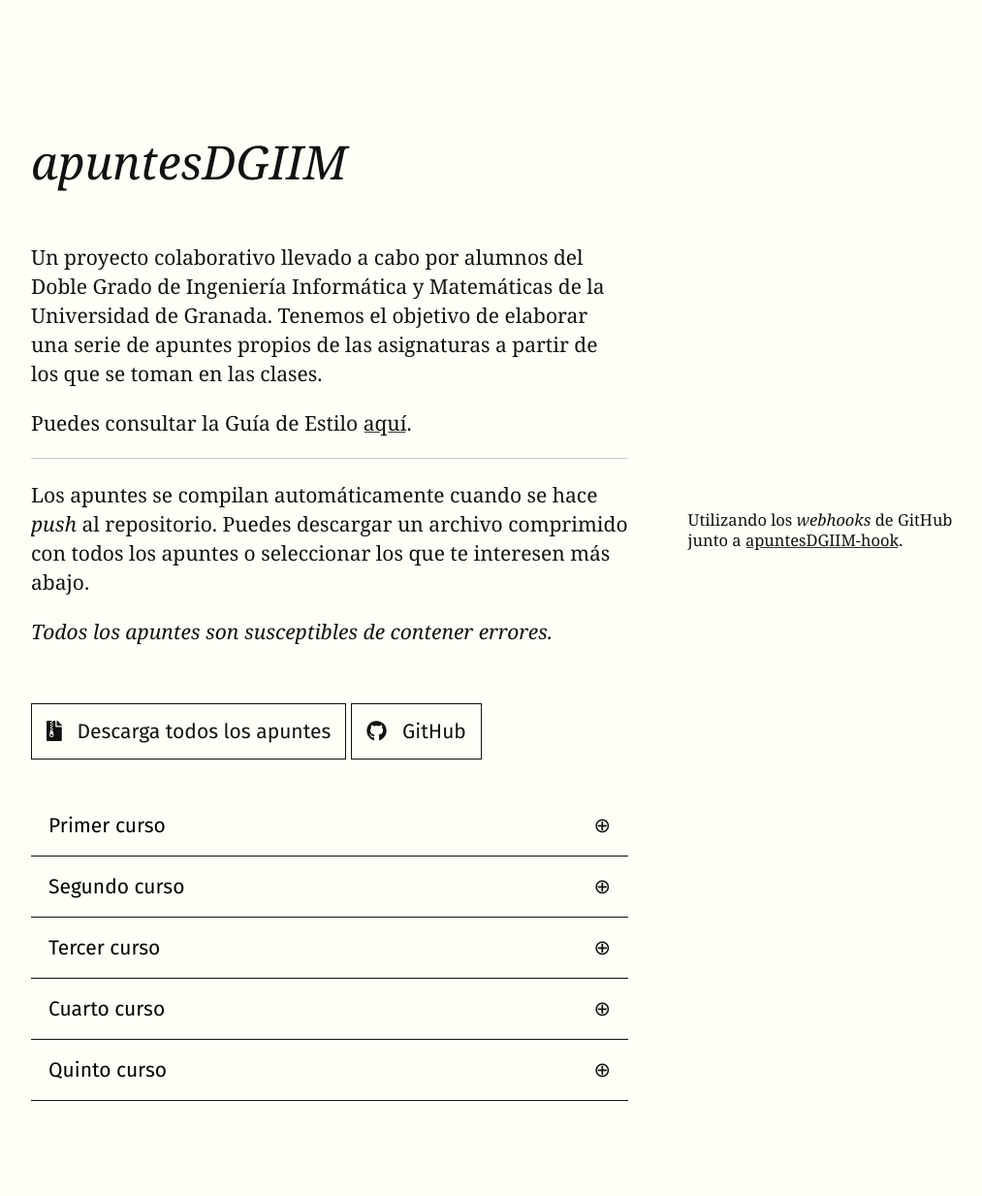
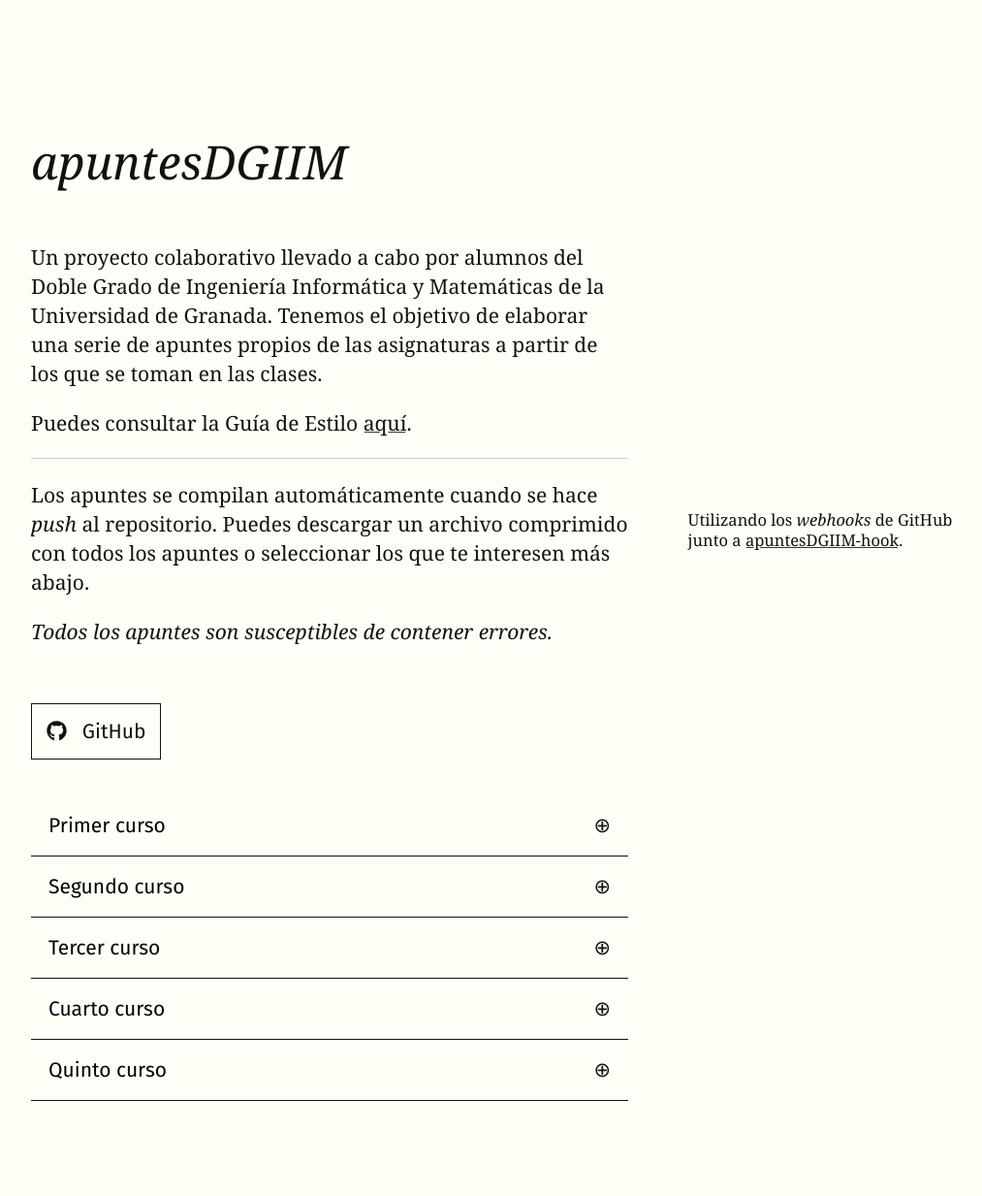
Before and after one commit to libreim/apuntesDGIIM, a Jekyll site: the page built from index.html, in a window 1280 px wide. Shown: the whole page at 97% size, without its empty margins (128-1141 px from the left). Built offline with Jekyll 4.4.1, drawn with Linux system fonts in a browser that asks for light colours; nearby versions of some CDN libraries.

Commit message:
Actualiza enlaces a ficheros PDF

```diff
--- a/index.html
+++ b/index.html
@@ -19,7 +19,6 @@
 	<p><i>Todos los apuntes son susceptibles de contener errores.</i></p>
 	<br>
 	<p class="btn-group">
-		<a class="btn" href="https://dgiimcloud.ml/PDF/apuntes.tar.gz" role="button"><i class="fas fa-file-archive"></i> Descarga todos los apuntes</a>
 		<a class="btn" href="https://github.com/libreim/apuntesDGIIM" role="button" target="_blank"><i class="fab fa-github"></i> GitHub</a>
 	</p>
 </section>
@@ -91,11 +90,11 @@
 		<table class="subject-table">
 			<tr>
 				<td>Álgebra I</td>
-				<td class="subject-link" colspan="2"><a href="https://dgiimcloud.ml/PDF/algi.pdf"><i class="fas fa-file-pdf"></i></a></td>
+				<td class="subject-link" colspan="2"><a href="https://github.com/libreim/apuntesDGIIM-pdf/raw/main/pdf/algi.pdf"><i class="fas fa-file-pdf"></i></a></td>
 			</tr>
 			<tr>
 				<td>Análisis Matemático I</td>
-				<td class="subject-link" colspan="2"><a href="https://dgiimcloud.ml/PDF/ami.pdf"><i class="fas fa-file-pdf"></i></a></td>
+				<td class="subject-link" colspan="2"><a href="https://github.com/libreim/apuntesDGIIM-pdf/raw/main/pdf/ami.pdf"><i class="fas fa-file-pdf"></i></a></td>
 			</tr>
 			<tr>
 				<td>Topología I</td>
@@ -103,15 +102,15 @@
 			</tr>
 			<tr>
 				<td>Estructura de Computadores</td>
-				<td class="subject-link" colspan="2"><a href="https://dgiimcloud.ml/PDF/ec.pdf"><i class="fas fa-file-pdf"></i></a></td>
+				<td class="subject-link" colspan="2"><a href="https://github.com/libreim/apuntesDGIIM-pdf/raw/main/pdf/ec.pdf"><i class="fas fa-file-pdf"></i></a></td>
 			</tr>
 			<tr>
 				<td>Estructuras de Datos</td>
-				<td class="subject-link" colspan="2"><a href="https://dgiimcloud.ml/PDF/ed.pdf"><i class="fas fa-file-pdf"></i></a></td>
+				<td class="subject-link" colspan="2"><a href="https://github.com/libreim/apuntesDGIIM-pdf/raw/main/pdf/ed.pdf"><i class="fas fa-file-pdf"></i></a></td>
 			</tr>
 			<tr>
 				<td>Sistemas Operativos</td>
-				<td class="subject-link" colspan="2"><a href="https://dgiimcloud.ml/PDF/so.pdf"><i class="fas fa-file-pdf"></i></a></td>
+				<td class="subject-link" colspan="2"><a href="https://github.com/libreim/apuntesDGIIM-pdf/raw/main/pdf/so.pdf"><i class="fas fa-file-pdf"></i></a></td>
 			</tr>
 		</table>
 		<br>
@@ -119,27 +118,27 @@
 		<table class="subject-table">
 			<tr>
 				<td>Análisis Matemático II</td>
-				<td class="subject-link" colspan="2"><a href="https://dgiimcloud.ml/PDF/amii.pdf"><i class="fas fa-file-pdf"></i></a></td>
+				<td class="subject-link" colspan="2"><a href="https://github.com/libreim/apuntesDGIIM-pdf/raw/main/pdf/amii.pdf"><i class="fas fa-file-pdf"></i></a></td>
 			</tr>
 			<tr>
 				<td>Geometría III</td>
-				<td class="subject-link" colspan="2"><a href="https://dgiimcloud.ml/PDF/geoiii.pdf"><i class="fas fa-file-pdf"></i></a></td>
+				<td class="subject-link" colspan="2"><a href="https://github.com/libreim/apuntesDGIIM-pdf/raw/main/pdf/geoiii.pdf"><i class="fas fa-file-pdf"></i></a></td>
 			</tr>
 			<tr>
 				<td>Modelos Matemáticos I</td>
-				<td class="subject-link" colspan="2"><a href="https://dgiimcloud.ml/PDF/mmi.pdf"><i class="fas fa-file-pdf"></i></a></td>
+				<td class="subject-link" colspan="2"><a href="https://github.com/libreim/apuntesDGIIM-pdf/raw/main/pdf/mmi.pdf"><i class="fas fa-file-pdf"></i></a></td>
 			</tr>
 			<tr>
 				<td>Algorítmica</td>
-				<td class="subject-link" colspan="2"><a href="https://dgiimcloud.ml/PDF/algo.pdf"><i class="fas fa-file-pdf"></i></a></td>
+				<td class="subject-link" colspan="2"><a href="https://github.com/libreim/apuntesDGIIM-pdf/raw/main/pdf/algo.pdf"><i class="fas fa-file-pdf"></i></a></td>
 			</tr>
 			<tr>
 				<td>Arquitectura de Computadores</td>
-				<td class="subject-link" colspan="2"><a href="https://dgiimcloud.ml/PDF/ac.pdf"><i class="fas fa-file-pdf"></i></a></td>
+				<td class="subject-link" colspan="2"><a href="https://github.com/libreim/apuntesDGIIM-pdf/raw/main/pdf/ac.pdf"><i class="fas fa-file-pdf"></i></a></td>
 			</tr>
 			<tr>
 				<td>Programación y Diseño Orientado a Objetos</td>
-				<td class="subject-link" colspan="2"><a href="https://dgiimcloud.ml/PDF/pdoo.pdf"><i class="fas fa-file-pdf"></i></a></td>
+				<td class="subject-link" colspan="2"><a href="https://github.com/libreim/apuntesDGIIM-pdf/raw/main/pdf/pdoo.pdf"><i class="fas fa-file-pdf"></i></a></td>
 			</tr>
 		</table>
 		<br>
@@ -151,27 +150,27 @@
 		<table class="subject-table">
 			<tr>
 				<td>Ecuaciones Diferenciales I</td>
-				<td class="subject-link" colspan="2"><a href="https://dgiimcloud.ml/PDF/edf.pdf"><i class="fas fa-file-pdf"></i></a></td>
+				<td class="subject-link" colspan="2"><a href="https://github.com/libreim/apuntesDGIIM-pdf/raw/main/pdf/edf.pdf"><i class="fas fa-file-pdf"></i></a></td>
 			</tr>
 			<tr>
 				<td>Probabilidad</td>
-				<td class="subject-link" colspan="2"><a href="https://dgiimcloud.ml/PDF/prob.pdf"><i class="fas fa-file-pdf"></i></a></td>
+				<td class="subject-link" colspan="2"><a href="https://github.com/libreim/apuntesDGIIM-pdf/raw/main/pdf/prob.pdf"><i class="fas fa-file-pdf"></i></a></td>
 			</tr>
 			<tr>
 				<td>Fundamentos de Bases de Datos</td>
-				<td class="subject-link" colspan="2"><a href="https://dgiimcloud.ml/PDF/fbd.pdf"><i class="fas fa-file-pdf"></i></a></td>
+				<td class="subject-link" colspan="2"><a href="https://github.com/libreim/apuntesDGIIM-pdf/raw/main/pdf/fbd.pdf"><i class="fas fa-file-pdf"></i></a></td>
 			</tr>
 			<tr>
 				<td>Fundamentos de Redes</td>
-				<td class="subject-link" colspan="2"><a href="https://dgiimcloud.ml/PDF/fr.pdf"><i class="fas fa-file-pdf"></i></a></td>
+				<td class="subject-link" colspan="2"><a href="https://github.com/libreim/apuntesDGIIM-pdf/raw/main/pdf/fr.pdf"><i class="fas fa-file-pdf"></i></a></td>
 			</tr>
 			<tr>
 				<td>Modelos de Computación</td>
-				<td class="subject-link" colspan="2"><a href="https://dgiimcloud.ml/PDF/mc.pdf"><i class="fas fa-file-pdf"></i></a></td>
+				<td class="subject-link" colspan="2"><a href="https://github.com/libreim/apuntesDGIIM-pdf/raw/main/pdf/mc.pdf"><i class="fas fa-file-pdf"></i></a></td>
 			</tr>
 			<tr>
 				<td>Sistemas Concurrentes y Distribuidos</td>
-				<td class="subject-link" colspan="2"><a href="https://dgiimcloud.ml/PDF/scd.pdf"><i class="fas fa-file-pdf"></i></a></td>
+				<td class="subject-link" colspan="2"><a href="https://github.com/libreim/apuntesDGIIM-pdf/raw/main/pdf/scd.pdf"><i class="fas fa-file-pdf"></i></a></td>
 			</tr>
 		</table>
 		<br>
@@ -180,7 +179,7 @@
 		<table class="subject-table">
 			<tr>
 				<td>Álgebra II</td>
-				<td class="subject-link" colspan="2"><a href="https://dgiimcloud.ml/PDF/algii.pdf"><i class="fas fa-file-pdf"></i></a></td>
+				<td class="subject-link" colspan="2"><a href="https://github.com/libreim/apuntesDGIIM-pdf/raw/main/pdf/algii.pdf"><i class="fas fa-file-pdf"></i></a></td>
 			</tr>
 			<tr>
 				<td>Métodos Numéricos II</td>
@@ -196,7 +195,7 @@
 			</tr>
 			<tr>
 				<td>Ingeniería de Servidores</td>
-				<td class="subject-link" colspan="2"><a href="https://dgiimcloud.ml/PDF/ise.pdf"><i class="fas fa-file-pdf"></i></a></td>
+				<td class="subject-link" colspan="2"><a href="https://github.com/libreim/apuntesDGIIM-pdf/raw/main/pdf/ise.pdf"><i class="fas fa-file-pdf"></i></a></td>
 			</tr>
 			<tr>
 				<td>Inteligencia Artificial</td>
@@ -220,11 +219,11 @@
 		<table class="subject-table">
 			<tr>
 				<td>Ingeniería, Empresa y Sociedad</td>
-				<td class="subject-link" colspan="2"><a href="https://dgiimcloud.ml/PDF/ies.pdf"><i class="fas fa-file-pdf"></i></a></td>
+				<td class="subject-link" colspan="2"><a href="https://github.com/libreim/apuntesDGIIM-pdf/raw/main/pdf/ies.pdf"><i class="fas fa-file-pdf"></i></a></td>
 			</tr>
 			<tr>
 				<td>Estadística Multivariante</td>
-				<td class="subject-link" colspan="2"><a href="https://dgiimcloud.ml/PDF/emv.pdf"><i class="fas fa-file-pdf"></i></a></td>
+				<td class="subject-link" colspan="2"><a href="https://github.com/libreim/apuntesDGIIM-pdf/raw/main/pdf/emv.pdf"><i class="fas fa-file-pdf"></i></a></td>
 			</tr>
 		</table>
 		<br>
```
